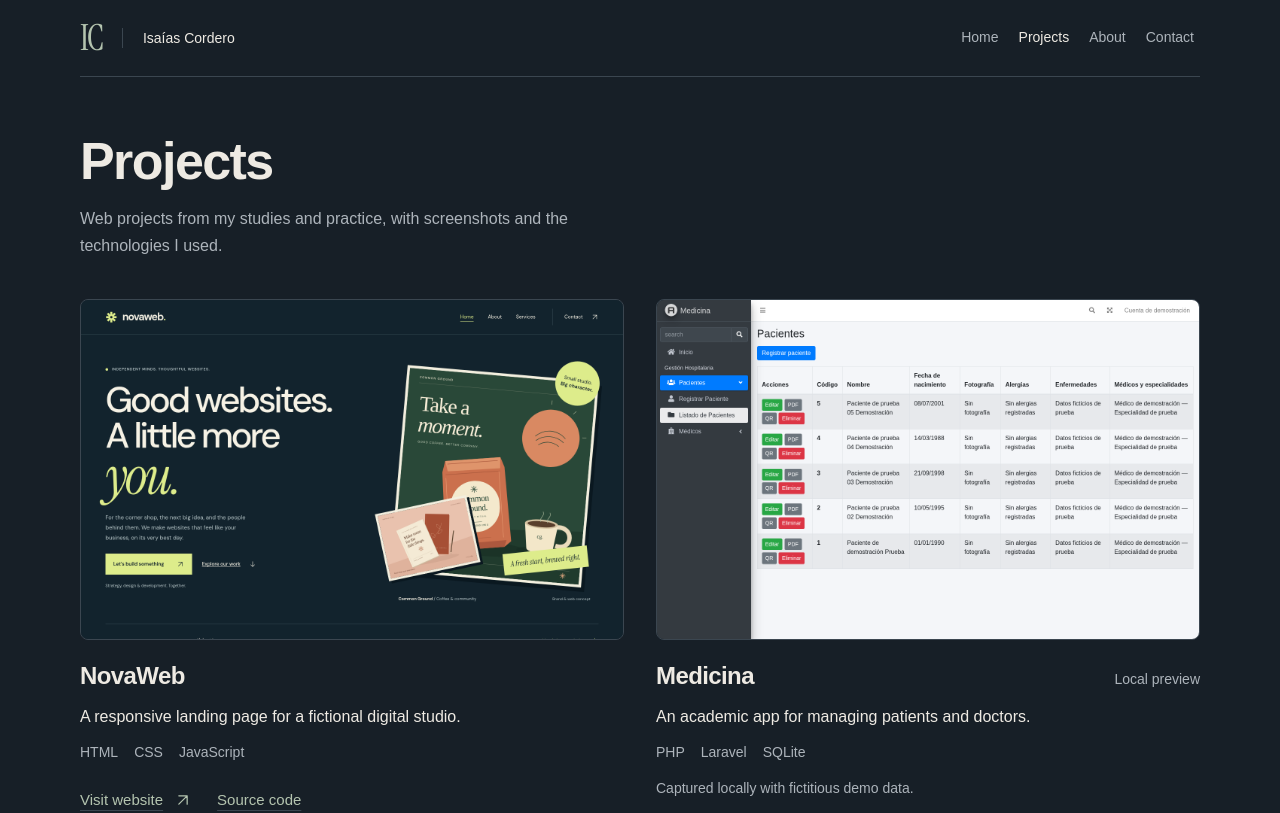
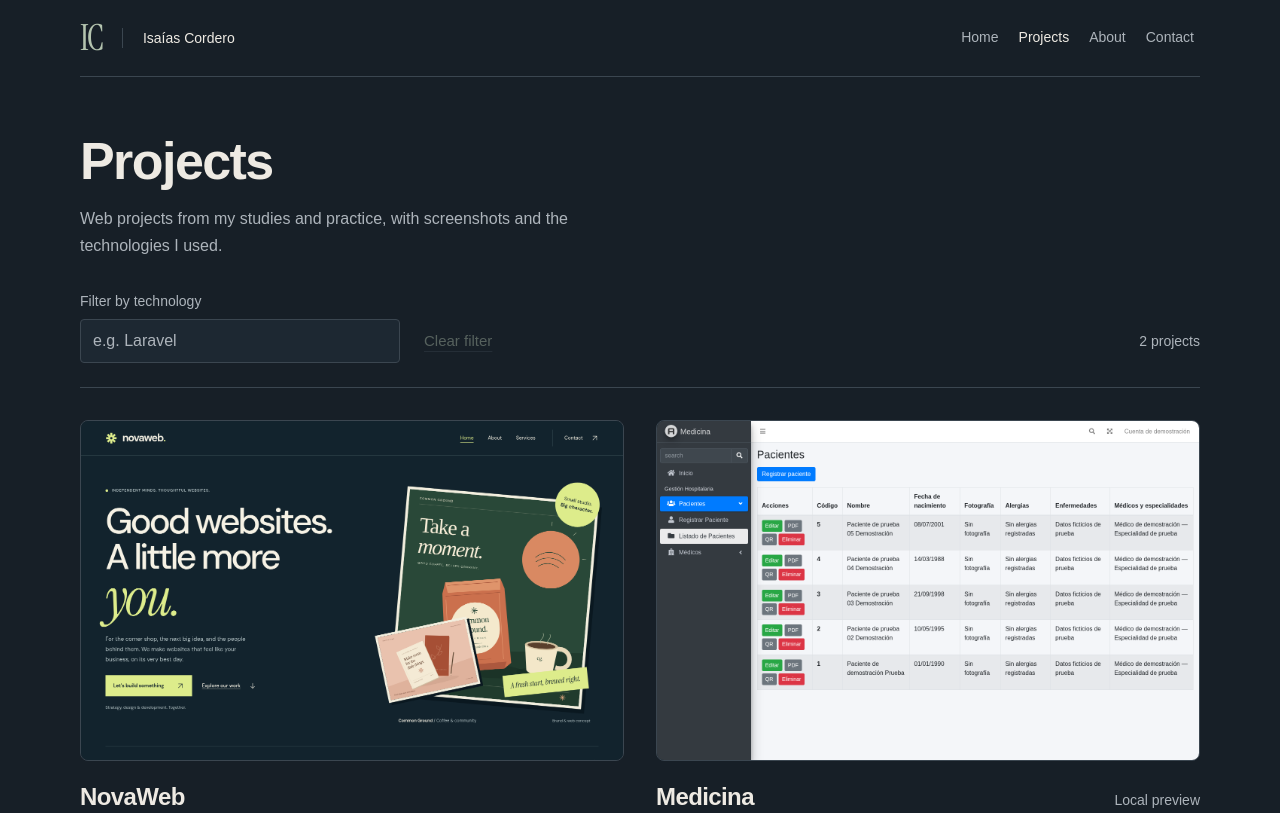
Before and after one commit to isaiasdevco/react-portfolio, a React (Vite) app: page /projects in a window 1280 px wide. Shown: the top 813 px of the page. Built offline with nearby package versions, Linux system fonts and the light colour scheme.

Commit message:
Add technology filter

```diff
--- a/src/pages/Projects.jsx
+++ b/src/pages/Projects.jsx
@@ -1,7 +1,20 @@
+import { useRef, useState } from 'react'
 import ProjectCard from '../components/projects/ProjectCard.jsx'
 import projects from '../data/projects.js'
 
 export default function Projects() {
+  const [technologyFilter, setTechnologyFilter] = useState('')
+  const filterInput = useRef(null)
+  const normalizedFilter = technologyFilter.trim().toLowerCase()
+  const filteredProjects = projects.filter(project =>
+    project.technologies.some(technology => technology.toLowerCase().includes(normalizedFilter)),
+  )
+
+  function clearFilter() {
+    setTechnologyFilter('')
+    filterInput.current.focus()
+  }
+
   return (
     <div className="py-12 md:py-14">
       <h1 className="hero-title">Projects</h1>
@@ -9,8 +22,42 @@ export default function Projects() {
         Web projects from my studies and practice, with screenshots and the technologies I used.
       </p>
 
-      <div className="mt-10 grid gap-10 md:grid-cols-2 md:gap-8">
-        {projects.map(project => <ProjectCard key={project.id} project={project} />)}
+      <div className="mt-8 flex flex-wrap items-end gap-x-6 gap-y-3 border-b border-border pb-6">
+        <div className="w-full sm:max-w-xs">
+          <label htmlFor="technology-filter" className="block text-sm text-muted">
+            Filter by technology
+          </label>
+          <input
+            id="technology-filter"
+            ref={filterInput}
+            type="search"
+            value={technologyFilter}
+            onChange={event => setTechnologyFilter(event.target.value)}
+            placeholder="e.g. Laravel"
+            aria-controls="project-results"
+            className="mt-2 min-h-11 w-full rounded-control border border-border bg-surface px-3 py-2 text-text placeholder:text-muted"
+          />
+        </div>
+        <button
+          type="button"
+          onClick={clearFilter}
+          disabled={!technologyFilter}
+          className="text-link cursor-pointer disabled:cursor-default disabled:opacity-40"
+        >
+          Clear filter
+        </button>
+        <p role="status" aria-atomic="true" className="ml-auto flex min-h-11 items-center text-sm text-muted">
+          {filteredProjects.length} {filteredProjects.length === 1 ? 'project' : 'projects'}
+        </p>
+      </div>
+
+      <div id="project-results" className="mt-8 grid gap-10 md:grid-cols-2 md:gap-8">
+        {filteredProjects.map(project => <ProjectCard key={project.id} project={project} />)}
+        {filteredProjects.length === 0 && (
+          <p className="py-6 text-muted md:col-span-2">
+            No projects match this technology. Try HTML or Laravel, or clear the filter.
+          </p>
+        )}
       </div>
     </div>
   )
```
Also changed, not shown: 1 other file (tests, documents, lock files or other folders).
